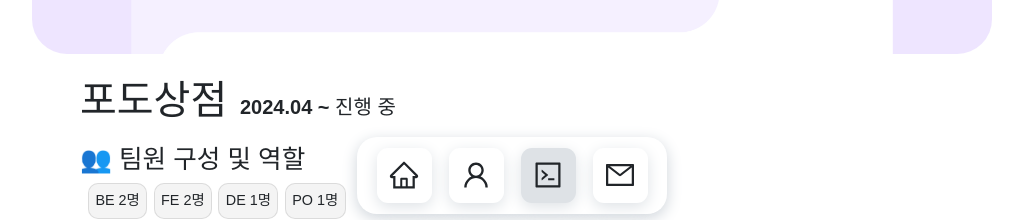
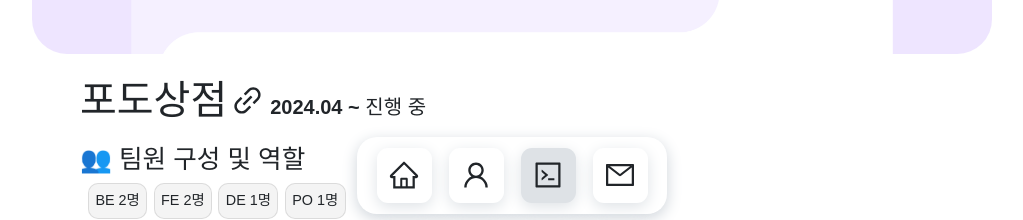
Before and after one commit to pipi-shortstocking/pipi-shortstocking.github.io, a React (Vite) app: page /projects/podostore in a window 1280 px wide. Shown: the part 562-782 px from the top of the page, without its empty margins (128-1151 px from the left). Built offline with nearby package versions, Linux system fonts and the light colour scheme; a web font is replaced by a local one.

Commit message:
포도상점 작성 완료

```diff
--- a/src/pages/projects/PodoStore.tsx
+++ b/src/pages/projects/PodoStore.tsx
@@ -1,4 +1,5 @@
 import styled from "styled-components";
+import { AiOutlineLink } from "react-icons/ai";
 
 export default function PodoStore() {
   return (
@@ -6,7 +7,15 @@ export default function PodoStore() {
       <Img src="/podo1.png" />
       <InfoContainer>
         <TitleContainer>
-          <Title>포도상점</Title>
+          <WebsiteLink
+            href="https://www.podo-store.com/"
+            target="_blank"
+            rel="noopener noreferrer"
+            onClick={(e) => e.stopPropagation()}
+          >
+            <Title>포도상점</Title>
+            <AiOutlineLink size={35} />
+          </WebsiteLink>
           <DateText>2024.04 ~ 진행 중</DateText>
         </TitleContainer>
         <Subtitle1>👥 팀원 구성 및 역할</Subtitle1>
@@ -243,7 +252,7 @@ const TitleContainer = styled.div`
   display: flex;
   flex-direction: row;
   align-items: baseline;
-  gap: 0.8rem;
+  gap: 0.3rem;
   width: 100%;
 `;
 
@@ -251,6 +260,24 @@ const Title = styled.h1`
   font-size: 2.5rem;
   color: #212529;
   margin: 0.5rem 0 0.3rem 0;
+`;
+
+const WebsiteLink = styled.a`
+  display: flex;
+  flex-direction: row;
+  align-items: baseline;
+  margin: 0;
+  color: #212529;
+  gap: 0.2rem;
+
+  & > svg {
+    position: relative;
+    top: 0.26em;
+  }
+
+  &:hover {
+    color: #212529;
+  }
 `;
 
 const Subtitle1 = styled.h2`
```
